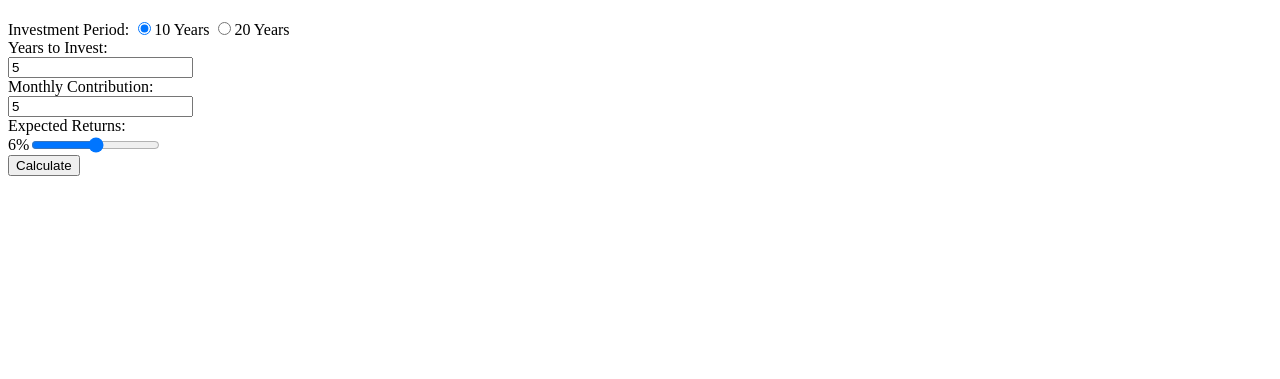
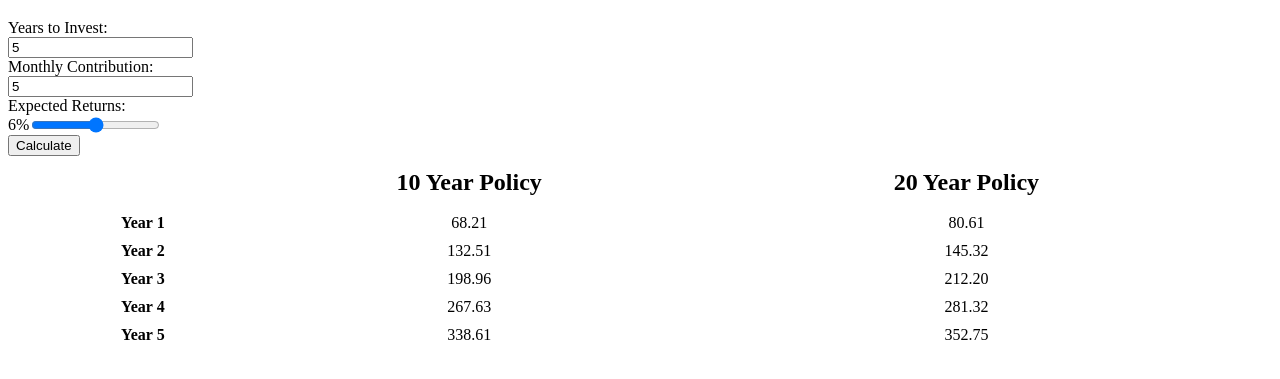
Before and after one commit to muhdarifrawi/19Sept2020-daryl-mockup, a plain HTML site: page index.html in a window 1280 px wide. Both pictures are taken after typing "5", "5" into the empty fields and a click on the button "Calculate". Shown: the part 61-440 px from the top of the page. Drawn offline with Linux system fonts and the light colour scheme.

Commit message:
Made changes to the display - values now shows the two policies. - hovering on the values will highlight the corresponding rows. - at this point, the calculation till 10th year is similar to the excel     sheet given. Years after that seems to be wrong. - will need to verify the excel formula again as it seems that the excel     formula is missing some pieces of the equation.

```diff
--- a/index.html
+++ b/index.html
@@ -8,9 +8,9 @@
 <body>
     <h1>Welcome to the finance calculator</h1>
     <div>
-        <label>Investment Period:</label>
+        <!-- <label>Investment Period:</label>
         <input type="radio" name="period" value=10 checked>10  Years</input>
-        <input type="radio" name="period" value=20 >20 Years</input><br>
+        <input type="radio" name="period" value=20 >20 Years</input><br> -->
         <label>Years to Invest: </label><br>
         <input type="number" id="investYears" required></input><br>
         <label>Monthly Contribution: </label><br>
--- a/script-2.js
+++ b/script-2.js
@@ -49,25 +49,35 @@ function inputValidation(){
 // welcomeBonus(mC);
 
 function welcomeBonus(mC){
-    if (mC < 1000 && checkPeriod() == 10){
+    let rates =[];
+    if (mC < 1000){
         console.log("10%");
-        return 1.1;
+        // return 1.1;
+        rates.push(1.1);
     }
-    else if (mC >= 1000 && checkPeriod() == 10){
+    else if (mC >= 1000){
         console.log("40%");
-        return 1.4;
-    }
-    else if (mC < 800 && checkPeriod() == 20){
-        console.log("30%");
-        return 1.3;
-    }
-    else if (mC >= 800 && checkPeriod() == 20){
-        console.log("60%");
-        return 1.6;
+        // return 1.4;
+        rates.push(1.4);
     }
     else{
         console.log("welcomeBonus unexpected error");
     }
+    if (mC < 800){
+        console.log("30%");
+        // return 1.3;
+        rates.push(1.3);
+    }
+    else if (mC >= 800){
+        console.log("60%");
+        // return 1.6;
+        rates.push(1.6);
+    }
+    else{
+        console.log("welcomeBonus unexpected error");
+    }
+    console.log(rates);
+    return rates;
 }
 
 // function to display the values
@@ -81,7 +91,7 @@ function welcomeBonus(mC){
 //     document.getElementById("display-values").innerHTML = display;
 // }
 
-function displayValues(yearly){
+function displayValues(yearly1,yearly2){
     let display = `
     <tr>
         <th></th>
@@ -90,13 +100,13 @@ function displayValues(yearly){
     </tr>
     `;
 
-    for(i in yearly){
+    for(i in yearly1){
         // console.log(each.toFixed(2));
         display += `
-        <tr>
-            <td>Year ${parseInt(i)+1}</td>
-            <td>${yearly[i].toFixed(2)}</td>
-            <td>${yearly[i].toFixed(2)}</td>
+        <tr  class="info">
+            <td class="year">Year ${parseInt(i)+1}</td>
+            <td>${yearly1[i].toFixed(2)}</td>
+            <td>${yearly2[i].toFixed(2)}</td>
         </tr>
         `;
     }
@@ -106,26 +116,34 @@ function displayValues(yearly){
 // mC is month contribute
 // iY is investYears
 function calculate(iY,mC){
-    let yearly = [];
-    let totalInvested = 0;
+    let yearly1 = [];
+    let yearly2 = [];
+    let totalInvested1 = 0;
+    let totalInvested2 = 0;
     for (count=1;count<=iY;count++){
         if (count==1){
-            totalInvested = (mC*12) * welcomeBonus(mC) * 0.975 * (returns()/100+1);
-            yearly.push(totalInvested);
+            totalInvested1 = (mC*12) * welcomeBonus(mC)[0] * 0.975 * (returns()/100+1);
+            totalInvested2 = (mC*12) * welcomeBonus(mC)[1] * 0.975 * (returns()/100+1);
+            yearly1.push(totalInvested1);
+            yearly2.push(totalInvested2);
             // console.log(`year ${count}`,totalInvested.toFixed(2));
         }
         else if (count<=10){
-            totalInvested = (yearly[count-2]+(mC*12)) * 0.975 * (returns()/100+1);
-            yearly.push(totalInvested);
+            totalInvested1 = (yearly1[count-2]+(mC*12)) * 0.975 * (returns()/100+1);
+            totalInvested2 = (yearly2[count-2]+(mC*12)) * 0.975 * (returns()/100+1);
+            yearly1.push(totalInvested1);
+            yearly2.push(totalInvested2);
             // console.log(`year ${count}`,totalInvested.toFixed(2));
         }
         else{
-            totalInvested = (yearly[count-2]+(mC*12)) * 0.996 * (returns()/100+1);
-            yearly.push(totalInvested);
+            totalInvested1 = (yearly1[count-2]+(mC*12)) * 0.996 * (returns()/100+1);
+            totalInvested2 = (yearly2[count-2]+(mC*12)) * 0.996 * (returns()/100+1);
+            yearly1.push(totalInvested1);
+            yearly2.push(totalInvested2);
             // console.log(`year ${count}`,totalInvested.toFixed(2));
         }
     }
 
-    displayValues(yearly);
+    displayValues(yearly1,yearly2);
 
 }
--- a/style.css
+++ b/style.css
@@ -16,12 +16,21 @@ tr{
     text-align:center;
 }
 
+th{
+    font-size:18pt;
+    height:2em;
+}
+
 td{
     height: 1.5em;
     margin: 20px;
 }
 
-tr:hover{
+.info:hover{
     cursor:pointer;
     background-color:lime;
 }
+
+.year{
+    font-weight:bold;
+}
```
